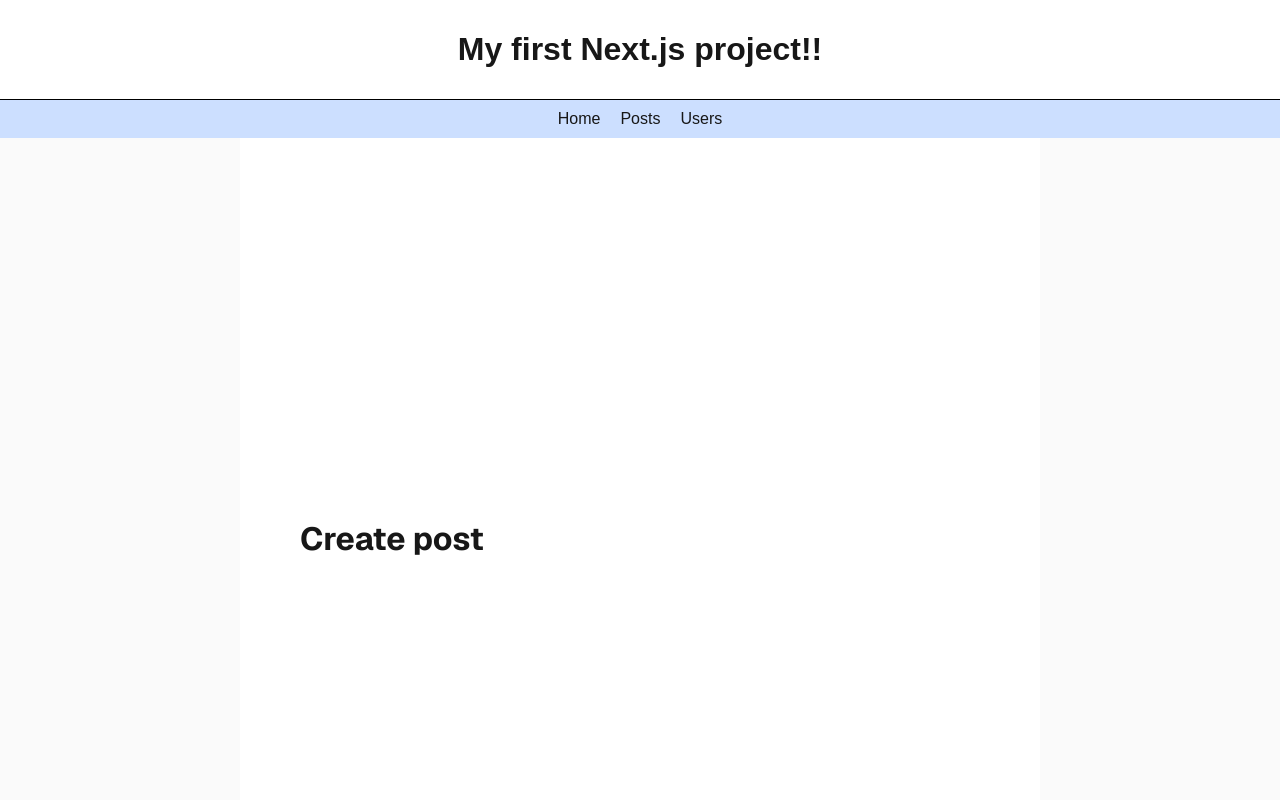
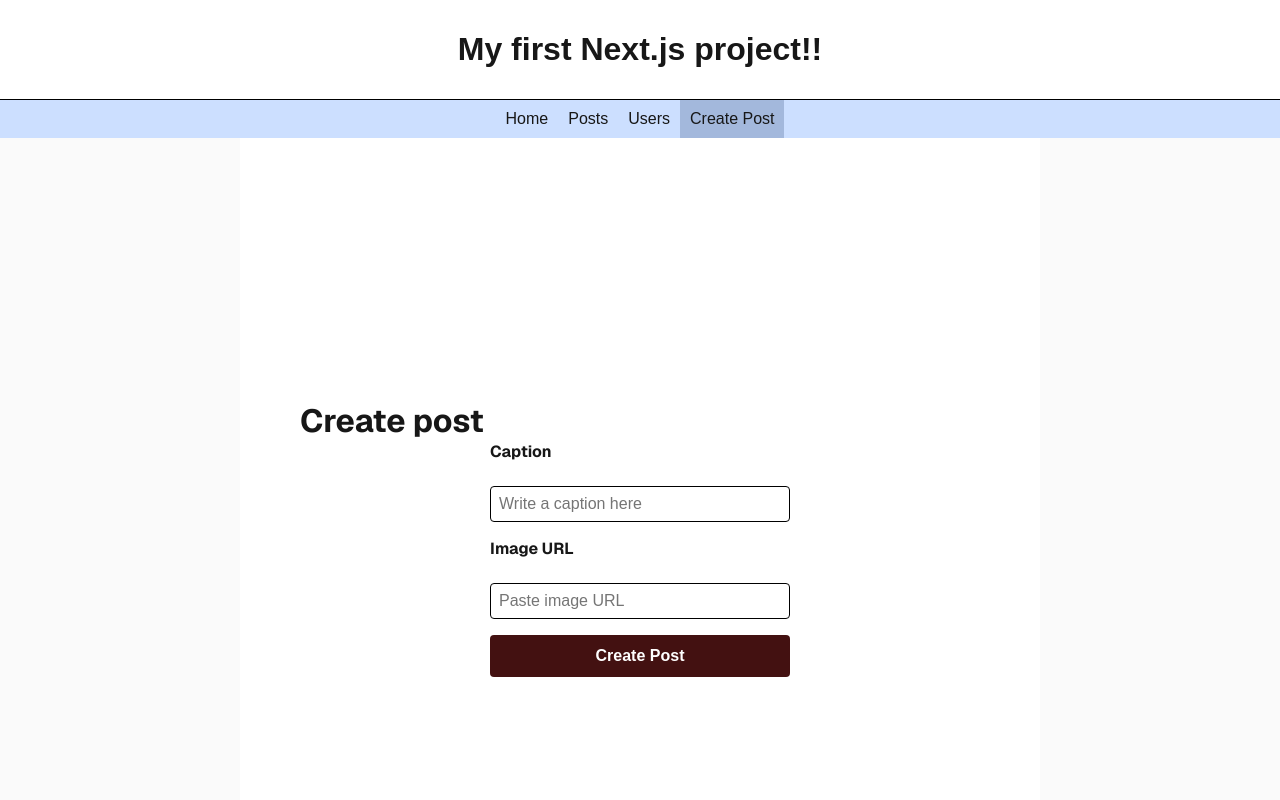
Before and after one commit to Heidi-Astrup/next-my-first-next.js-project, a Next.js app: page /posts/create in a window 1280 px wide. Shown: the top 800 px of the page. Built offline with nearby package versions, Linux system fonts and the light colour scheme.

Commit message:
trying to fix the get user problem from firebase

```diff
--- a/app/globals.css
+++ b/app/globals.css
@@ -76,3 +76,40 @@ nav a.active {
     color-scheme: dark;
   }
 }
+
+form {
+  display: flex;
+  flex-direction: column;
+  gap: 1rem;
+  max-width: 400px;
+  margin: 0 auto;
+  min-width: 300px;
+}
+
+label {
+  font-weight: bold;
+  margin-bottom: 0.5rem;
+}
+
+input {
+  padding: 0.5rem;
+  font-size: 1rem;
+  border: 1px solid black;
+  border-radius: 4px;
+}
+
+button {
+  padding: 0.75rem 1.5rem;
+  font-size: 1rem;
+  font-weight: bold;
+  color: rgb(255, 255, 255);
+  background-color: #431111;
+  border: none;
+  border-radius: 4px;
+  cursor: pointer;
+  transition: background-color 0.3s;
+}
+
+button:hover {
+  background-color: #773636;
+}
--- a/app/posts/create/page.js
+++ b/app/posts/create/page.js
@@ -1,9 +1,49 @@
+import { redirect } from "next/dist/server/api-utils";
 import styles from "../../page.module.css";
 export default function CreatePost() {
+  async function createPost(formData) {
+    "use server";
+
+    const caption = formData.get("caption");
+    const image = formData.get("image");
+
+    const newPost = {
+      caption,
+      image,
+      uid: "OPPe5jue2Ghxx3mtnxevB5FwCYe2",
+    };
+
+    const response = await fetch(
+      "https://fb-rest-race-default-rtdb.firebaseio.com/posts.json",
+      { method: "POST", body: JSON.stringify(newPost) }
+    );
+
+    if (response.ok) {
+      redirect("/posts");
+    }
+  }
+
   return (
     <div className={styles.page}>
       <main className={styles.main}>
         <h1>Create post</h1>
+        <form action={createPost}>
+          <label htmlFor="caption">Caption</label>
+          <input
+            type="tect"
+            id="caption"
+            name="caption"
+            placeholder="Write a caption here"
+          ></input>
+          <label htmlFor="image">Image URL</label>
+          <input
+            type="url"
+            id="image"
+            name="image"
+            placeholder="Paste image URL"
+          ></input>
+          <button>Create Post</button>
+        </form>
       </main>
     </div>
   );
--- a/app/users/page.js
+++ b/app/users/page.js
@@ -21,7 +21,7 @@ export default async function Users() {
           <ol className={styles.liste}>
             {users.map((user) => {
               return (
-                <li key={users.id}>
+                <li key={user.id}>
                   <Link href={`/users/${user.id}`}>{user.name}</Link>
                 </li>
               );
--- a/components/Navbar.js
+++ b/components/Navbar.js
@@ -16,6 +16,12 @@ export default function Navbar() {
       <Link href="/users" className={pathName === "/users" ? "active" : ""}>
         Users
       </Link>
+      <Link
+        href="/posts/create"
+        className={pathName === "/posts/create" ? "active" : ""}
+      >
+        Create Post
+      </Link>
     </nav>
   );
 }
```
Also changed, not shown: app/users/[id]/pags.js (+8 -3 lines).
